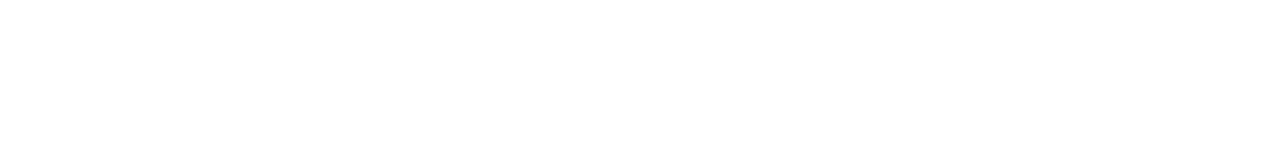
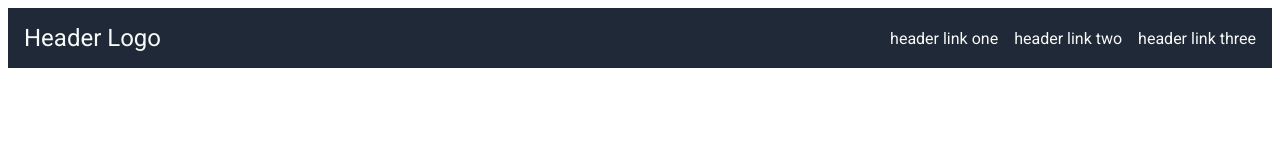
Before and after one commit to educanales/odin-landing-page, a plain HTML site: page index.html in a window 1280 px wide. Drawn offline with Linux system fonts and the light colour scheme.

Commit message:
Add header and nav bar

```diff
--- a/index.html
+++ b/index.html
@@ -5,8 +5,18 @@
     <meta name="viewport" content="width=device-width, initial-scale=1.0">
     <title>Odin Landing Page</title>
     <link rel="stylesheet" href="./styles/styles.css">
+    <link href="https://fonts.googleapis.com/css2?family=Roboto:ital,wght@0,400;0,900;1,300&display=swap" rel="stylesheet">
 </head>
 <body>
-
+    <header>
+        <nav>
+            <ul>
+                <li class="logo">Header Logo</li>
+                <li><a href="#">header link one</a></li>
+                <li><a href="#">header link two</a></li>
+                <li><a href="#">header link three</a></li>
+            </ul>
+        </nav>
+    </header>
 </body>
 </html>
--- a/styles/styles.css
+++ b/styles/styles.css
@@ -0,0 +1,39 @@
+html {
+    box-sizing: border-box;
+    margin: 0;
+}
+*,
+*::before,
+*::after {
+    box-sizing: inherit;
+}
+
+body {
+    font-family: Roboto, sans-serif;
+}
+
+header {
+    background-color: #1f2937;
+    color: #f9faf8;
+    /* max-width: 1200px; */
+    padding: 16px;
+}
+
+ul {
+    list-style: none;
+    margin: 0;
+    padding: 0;
+    display: flex;
+    gap: 16px;
+    align-items: center;
+}
+
+a {
+    text-decoration: none;
+    color: #f9faf8;
+}
+
+.logo {
+    margin-right: auto;
+    font-size: 24px;
+}
```
